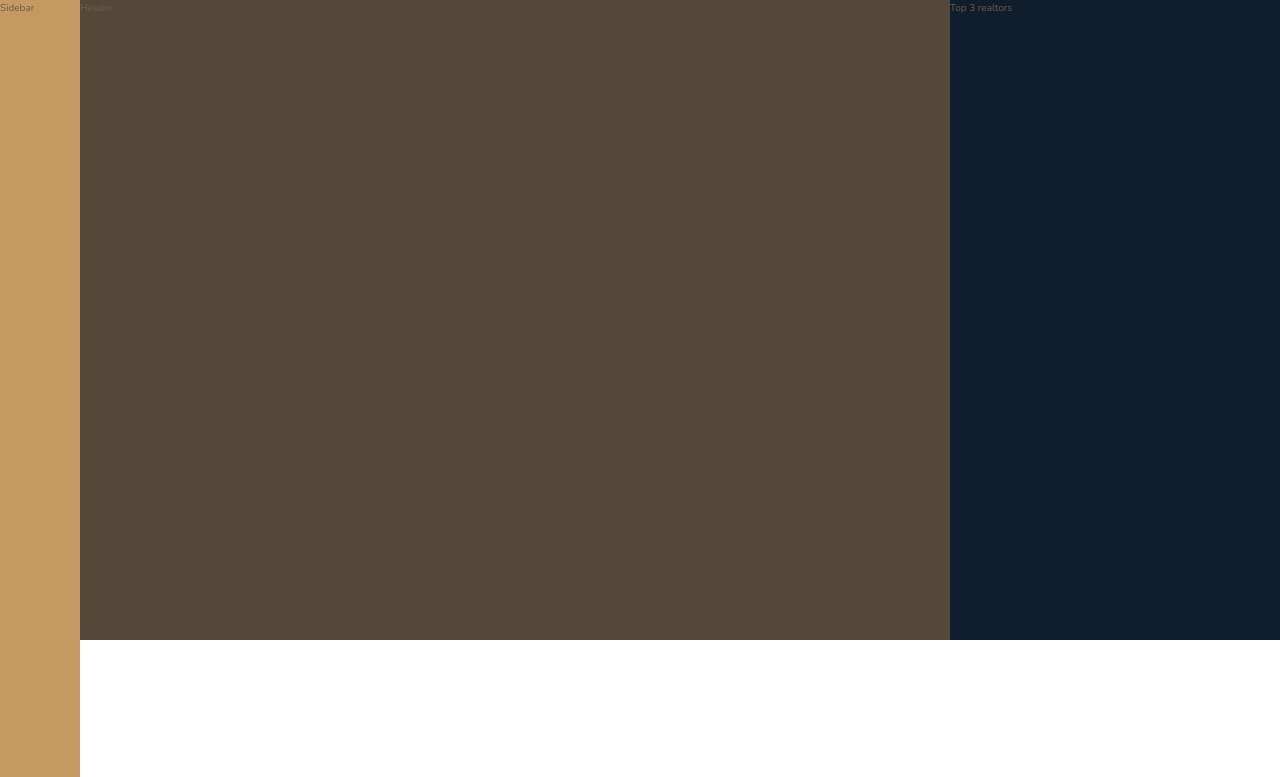
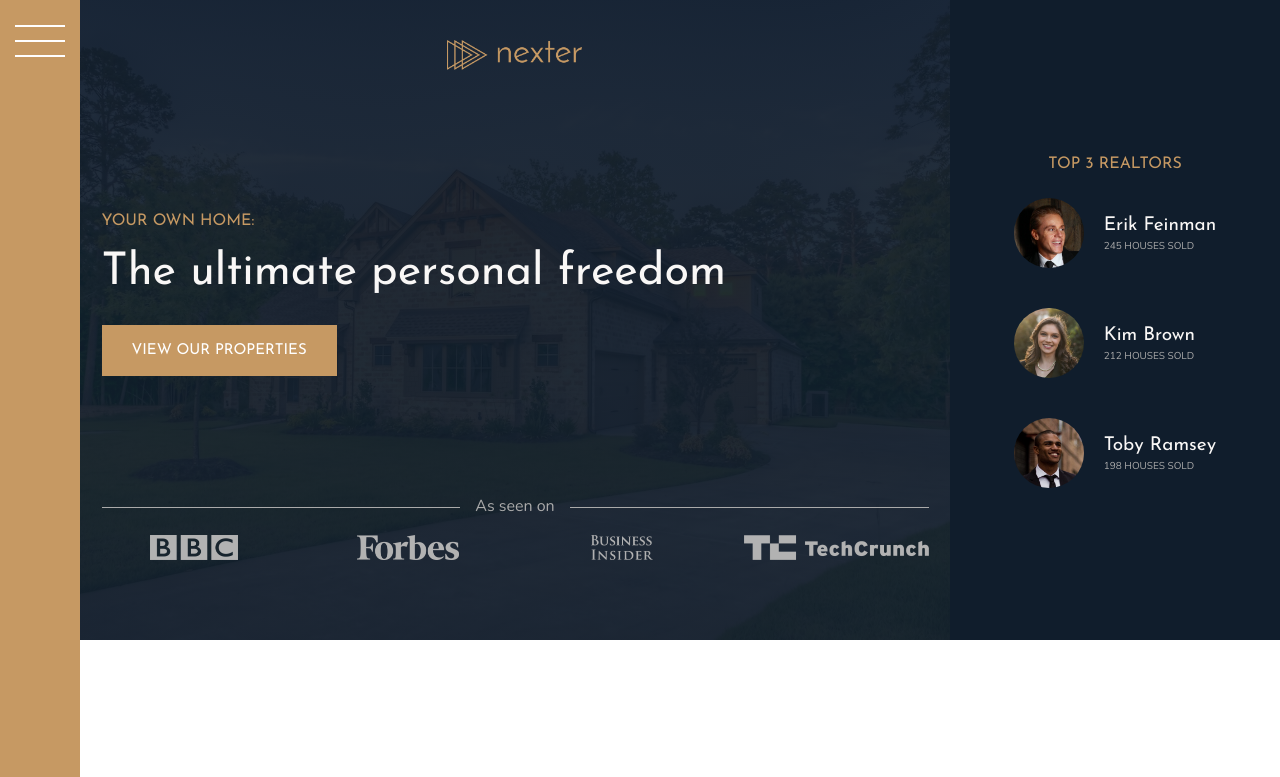
Before and after one commit to Imgopz/demo-css-grid-nexter, a website: page index.html in a window 1280 px wide. Shown: the top 777 px of the page. Drawn offline with nearby package versions, Linux system fonts and the light colour scheme.

Commit message:
header markup

```diff
--- a/index.html
+++ b/index.html
@@ -13,13 +13,42 @@
     </head>
     <body class="container">
         <div class="sidebar">
-            Sidebar
+            <button class="nav-btn"></button>
         </div>
         <header class="header">
-            Header
+            <img src="img/logo.png" alt="Nexter Logo" class="header__logo">
+            <h3 class="heading-3">Your own home:</h3>
+            <h1 class="heading-1">The ultimate personal freedom</h1>
+            <button class="btn header__btn">View our properties</button>
+            <div class="header__seenon-text">As seen on</div>
+            <div class="header__seenon-logos">
+                <img src="img/logo-bbc.png" alt="Seen on logo 1">
+                <img src="img/logo-forbes.png" alt="Seen on logo 2">
+                <img src="img/logo-bi.png" alt="Seen on logo 3">
+                <img src="img/logo-techcrunch.png" alt="Seen on logo 4">
+            </div>
         </header>
         <div class="realtors">
-            Top 3 realtors
+            <h3 class="heading-3">Top 3 Realtors</h3>
+            <div class="realtors__list">
+                <img src="img/realtor-1.jpeg" alt="Realtor 1" class="realtors__img">
+                <div class="realtors__details">
+                    <h4 class="heading-4 heading-4--light">Erik Feinman</h4>
+                    <p class="realtors__sold">245 houses sold</p>
+                </div>
+
+                <img src="img/realtor-2.jpeg" alt="Realtor 2" class="realtors__img">
+                <div class="realtors__details">
+                    <h4 class="heading-4 heading-4--light">Kim Brown</h4>
+                    <p class="realtors__sold">212 houses sold</p>
+                </div>
+
+                <img src="img/realtor-3.jpeg" alt="Realtor 3" class="realtors__img">
+                <div class="realtors__details">
+                    <h4 class="heading-4 heading-4--light">Toby Ramsey</h4>
+                    <p class="realtors__sold">198 houses sold</p>
+                </div>
+            </div>
         </div>
         <section class="features">
             <div class="feature">
--- a/sass/_header.scss
+++ b/sass/_header.scss
@@ -1,4 +1,54 @@
 .header{
     background-color: $color-grey-dark-1;
     grid-column: full-start / col-end 6;
+    background-image: linear-gradient(rgba($color-secondary, .93), rgba($color-secondary, .93)), url(../img/hero.jpeg);
+    background-size: cover;
+    background-position: center;
+    padding: 8rem;
+    padding-top: 4rem;
+    display: grid;
+    grid-template-rows: 1fr min-content 6rem 1fr;
+    grid-template-columns: max-content;
+    grid-row-gap: 1.5rem;
+    justify-content: center;
+
+    &__logo {
+        height: 3rem;
+        justify-self: center;
+    }
+
+    &__btn{
+        align-self: start;
+        justify-self: start;
+    }
+
+    &__seenon-text {
+        display: grid;
+        grid-template-columns: 1fr max-content 1fr;
+        grid-column-gap: 1.5rem;
+        align-items: center;
+
+        font-size: 1.6rem;
+        color: $color-grey-light-2;
+
+        &::before,
+        &::after{
+            content: "";
+            height: 1px;
+            display: block;
+            background-color: currentColor;
+        }
+    }
+
+    &__seenon-logos{
+        display: grid;
+        grid-template-columns: repeat(4, 1fr) ;
+        grid-column-gap: 3rem;
+        justify-items: center;
+
+        img{
+            height: 2.5rem;
+            filter: brightness(70%)
+        }
+    }
 }
--- a/sass/_realtors.scss
+++ b/sass/_realtors.scss
@@ -1,4 +1,31 @@
 .realtors{
     background-color: $color-secondary;
     grid-column: col-start 7 / full-end;
+
+    display: grid;
+    align-content: center;
+    justify-items: center;
+    justify-content: center;
+    grid-row-gap: 2rem;
+
+    &__list{
+        display: grid;
+        grid-template-columns: min-content max-content;
+        grid-column-gap: 2rem;
+        grid-row-gap: 5vh;
+        align-items: center;
+    }
+
+    &__img{
+        width: 7rem;
+        border-radius: 50%;
+        display: block;
+    }
+
+    &__sold{
+        text-transform: uppercase;
+        color: $color-grey-light-2;
+        margin-top: -3px;
+    }
+
 }
--- a/sass/_sidebar.scss
+++ b/sass/_sidebar.scss
@@ -2,4 +2,31 @@
     background-color: $color-primary;
     grid-column: sidebar-start / sidebar-end;
     grid-row: 1 / -1;
+    display: flex;
+    justify-content: center;
 }
+
+.nav-btn{
+    border: none;
+    border-radius: 0;
+
+    background-color: #fff;
+    height: 2px;
+    width: 5rem;
+    margin-top: 4rem;
+
+    &::before,
+    &::after {
+        background-color: #fff;
+        height: 2px;
+        width: 5rem;
+        content: "";
+        display: block;
+    }
+
+    &::before {
+        transform: translateY(-1.5rem);
+    }
+    &::after {
+        transform: translateY(1.3rem);}
+}
--- a/sass/_typography.scss
+++ b/sass/_typography.scss
@@ -4,6 +4,9 @@
 }
 .heading-1{
     @extend %heading;
+    font-size: 4.5rem;
+    color: $color-grey-light-1;
+    line-height: 1;
 }
 
 .heading-2{
```
Also changed, not shown: css/style.css.
